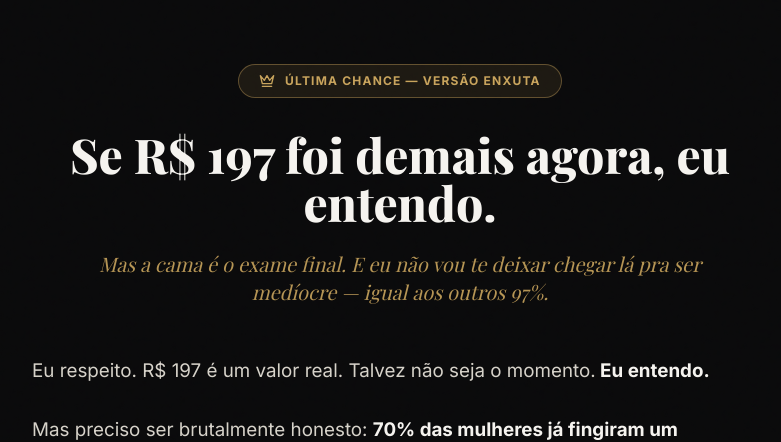
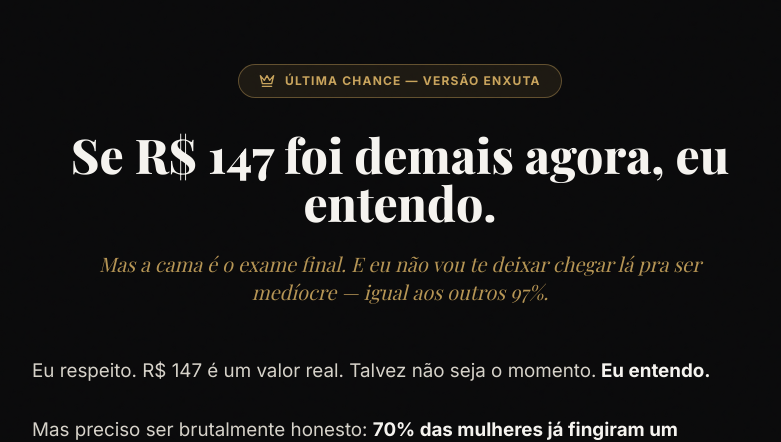
Before and after one commit to pagamentospablorodriguez-dev/AP-UP, a React (Vite) app: page /downsell2 in a window 1280 px wide. Shown: the top 442 px of the page, without its empty margins (240-1021 px from the left). Built offline with nearby package versions, Linux system fonts and the light colour scheme; a web font is replaced by a local one.

Commit message:
Update Downsell2.tsx

```diff
--- a/src/screens/Downsell2.tsx
+++ b/src/screens/Downsell2.tsx
@@ -22,7 +22,7 @@ export default function Downsell2({ checkoutUrl, onNo }: Downsell2Props) {
         </div>
 
         <h1 className="reveal mt-8 font-serif text-4xl font-extrabold leading-[1.1] text-cream sm:text-5xl">
-          Se R$ 197 foi demais agora, eu entendo.
+          Se R$ 147 foi demais agora, eu entendo.
         </h1>
 
         <p className="reveal mx-auto mt-6 max-w-2xl font-serif text-xl italic text-gold/90">
@@ -34,7 +34,7 @@ export default function Downsell2({ checkoutUrl, onNo }: Downsell2Props) {
       <section className="mx-auto max-w-3xl px-4">
         <div className="prose-sales reveal">
           <p>
-            Eu respeito. R$ 197 é um valor real. Talvez não seja o momento.
+            Eu respeito. R$ 147 é um valor real. Talvez não seja o momento.
             <strong> Eu entendo.</strong>
           </p>
           <p>
```
